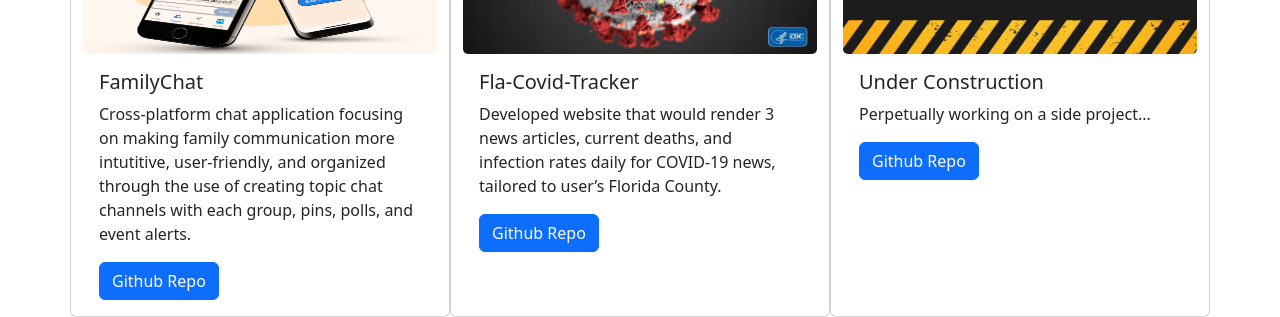
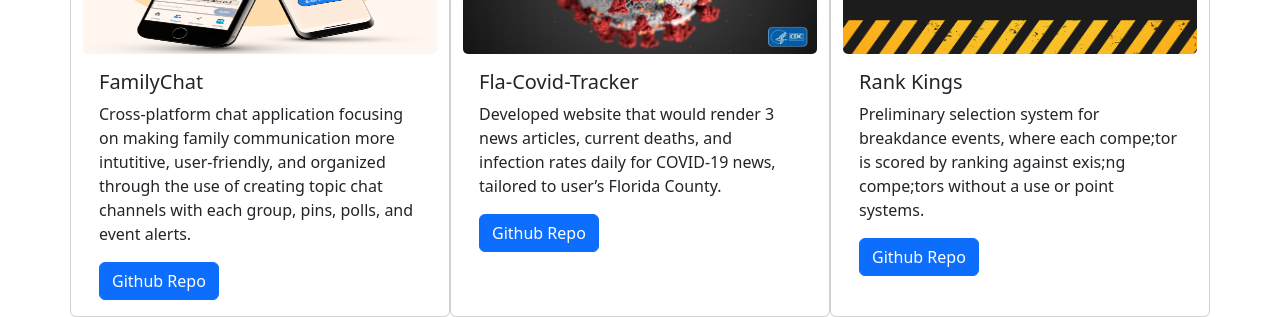
Before and after one commit to tule1102/tu_the_point, a React (Create React App) app: page / in a window 1280 px wide. Shown: the part 699-1016 px from the top of the page. Built offline with nearby package versions, Linux system fonts and the light colour scheme.

Commit message:
added to github

```diff
--- a/src/pages/Home.js
+++ b/src/pages/Home.js
@@ -74,11 +74,11 @@ function App() {
             <Card>
             <Card.Img className="cardImages"  src={UnderConstruction} />
                 <Card.Body>
-                    <Card.Title>Under Construction</Card.Title>
+                    <Card.Title>Rank Kings</Card.Title>
                     <Card.Text>
-                    Perpetually working on a side project...
+                    Preliminary selection system for breakdance events, where each compe;tor is scored by ranking against exis;ng compe;tors without a use or point systems.
                     </Card.Text>
-                    <Button variant="primary">Github Repo</Button>
+                    <Button href="https://github.com/tule1102/rank_kings" variant="primary">Github Repo</Button>
                 </Card.Body>
             </Card>
             </Row>
```
